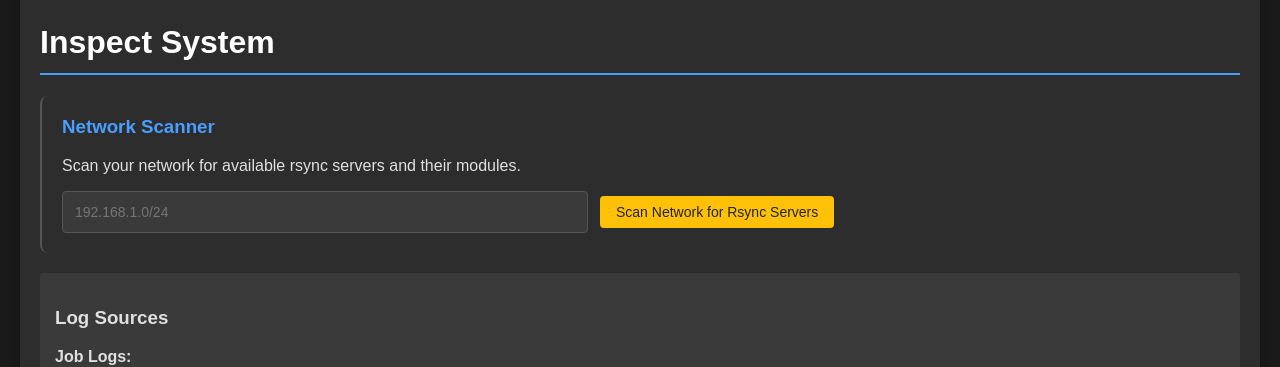
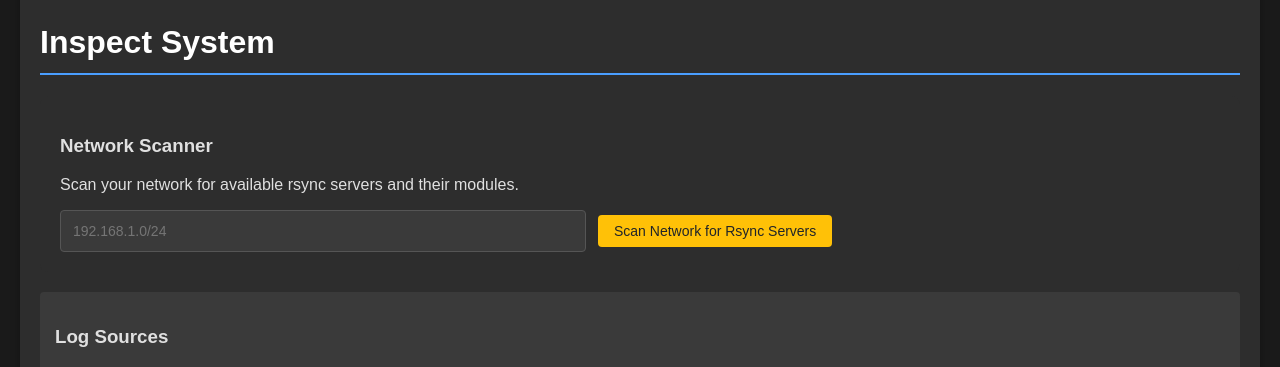
Before and after one commit to ja2ui0/highball, a Python web app: template templates/logs.html in a window 1280 px wide. Shown: the part 97-464 px from the top of the page. Run offline with Jinja, Linux system fonts and the light colour scheme; the template is opened without the code that fills it, so the values that code supplies are empty.

Commit message:
audit stylesheet and refactor

```diff
--- a/static/style.css
+++ b/static/style.css
@@ -22,6 +22,13 @@
     --danger-hover: #c82333;
     --border: #555555;
 
+    /* Additional semantic colors */
+    --terminal-bg: #1a1a1a;
+    --terminal-text: #00ff00;
+    --secondary-bg: #6c757d;
+    --secondary-bg-hover: #5a6268;
+    --warning-text: #212529;
+
     /* Spacing Scale */
     --space-xs: 2px;
     --space-sm: 4px;
@@ -30,6 +37,8 @@
     --space-xl: 16px;
     --space-xxl: 20px;
     --space-xxxl: 24px;
+    --space-15: 15px;  /* commonly used value */
+    --space-30: 30px;  /* commonly used value */
 
     /* Typography Scale */
     --font-xs: 11px;
@@ -385,36 +399,27 @@ tr:hover {
 .flex-row { display: flex; gap: 10px; align-items: center; }
 .flex-1 { flex: 1; }
 
-/* Config management specific styles */
-.config-section {
+/* Base section container - reusable */
+.section-container {
     background: var(--bg-secondary);
     padding: var(--space-xxl);
     margin: var(--space-xxl) 0;
     border-radius: var(--radius-lg);
-    border-left: 2px solid var(--border);
 }
 
-.config-section h3 {
-    margin-top: 0;
-    color: var(--accent-primary);
-}
 
 .config-nav {
     text-align: center;
-    margin-bottom: 30px;
-    padding: 15px;
+    margin-bottom: var(--space-30);
+    padding: var(--space-15);
     background: var(--bg-secondary);
     border-radius: var(--radius-lg);
 }
 
-/* Validation details (used in forms) */
+/* Validation details - extends code container */
 .validation-details {
-    background-color: #2a2a2a;
-    padding: 10px;
-    border-radius: var(--radius);
-    margin-top: 10px;
-    font-family: monospace;
-    font-size: var(--font-sm);
+    margin-top: var(--space-lg);
+    padding: var(--space-lg);
 }
 
 /* Large textarea (config editor) */
--- a/templates/logs.html
+++ b/templates/logs.html
@@ -12,7 +12,7 @@
 
         <h1>Inspect System</h1>
 
-        <div class="config-section">
+        <div class="section-container">
             <h3>Network Scanner</h3>
             <p>Scan your network for available rsync servers and their modules.</p>
             <div class="flex-row">
```
Also changed, not shown: other parts of static/style.css (+37 -36 lines), templates/config_manager.html (+0 -8 lines).
